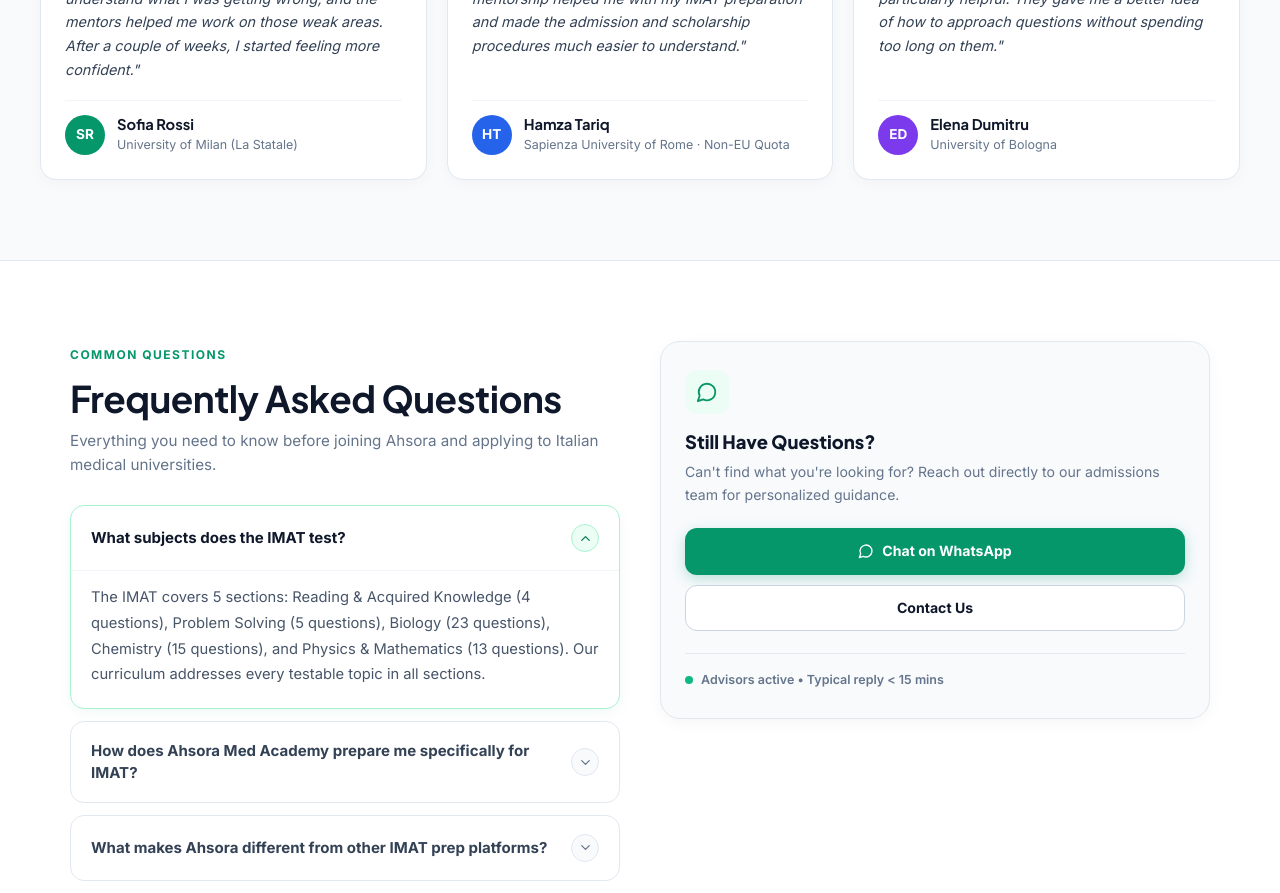
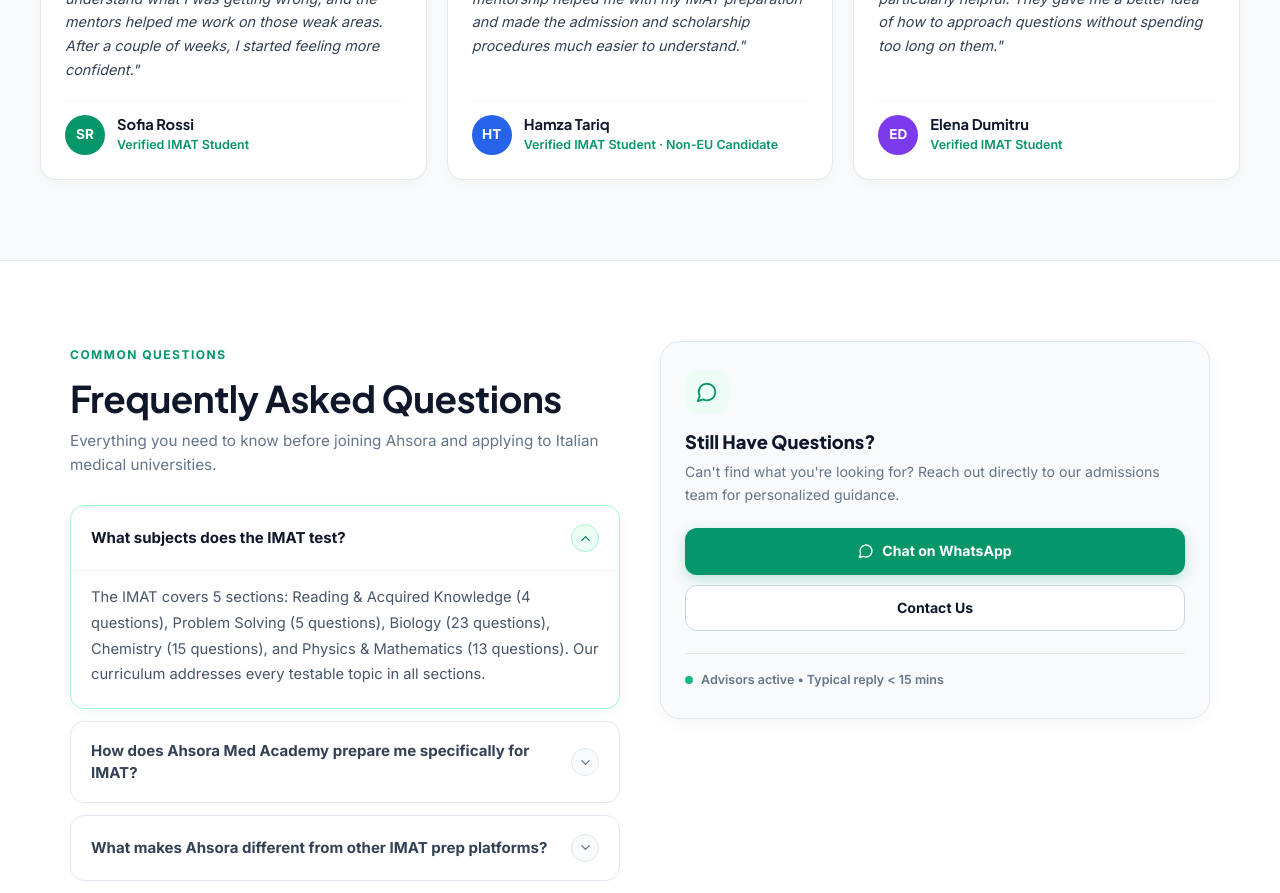
Before and after one commit to ch-muaz-kamboh/Ahsoraa-med-academy, a Next.js app: page / in a window 1280 px wide. Shown: the part 6580-7473 px from the top of the page. Built offline with nearby package versions, Linux system fonts and the light colour scheme; no server answers; the database is empty.

Commit message:
Remove university names from homepage reviews section

```diff
--- a/src/app/HomeContent.tsx
+++ b/src/app/HomeContent.tsx
@@ -2490,7 +2490,7 @@ export default function HomePage() {
             {[
               {
                 name: 'Sofia Rossi',
-                admitted: 'University of Milan (La Statale)',
+                role: 'Verified IMAT Student',
                 score: '71.8/90',
                 rating: 5,
                 quote: 'Organic chemistry, especially reaction mechanisms, was where I struggled the most. The classes and mock tests helped me understand what I was getting wrong, and the mentors helped me work on those weak areas. After a couple of weeks, I started feeling more confident.',
@@ -2499,7 +2499,7 @@ export default function HomePage() {
               },
               {
                 name: 'Hamza Tariq',
-                admitted: 'Sapienza University of Rome · Non-EU Quota',
+                role: 'Verified IMAT Student · Non-EU Candidate',
                 score: '63.2/90',
                 rating: 5,
                 quote: 'As a non-EU student, I found the whole process of applying to medical universities in Italy a bit overwhelming. Ahsora’s MedPath Elite mentorship helped me with my IMAT preparation and made the admission and scholarship procedures much easier to understand.',
@@ -2508,7 +2508,7 @@ export default function HomePage() {
               },
               {
                 name: 'Elena Dumitru',
-                admitted: 'University of Bologna',
+                role: 'Verified IMAT Student',
                 score: '65.0/90',
                 rating: 4,
                 quote: 'I really liked the live classes because I could ask questions whenever something wasn’t clear. The tips for managing time in logical reasoning were particularly helpful. They gave me a better idea of how to approach questions without spending too long on them.',
@@ -2597,8 +2597,8 @@ export default function HomePage() {
                     <h4 style={{ fontSize: '0.92rem', fontWeight: 700, color: '#0F172A', margin: 0 }}>
                       {review.name}
                     </h4>
-                    <p style={{ fontSize: '0.78rem', color: '#64748B', margin: '2px 0 0' }}>
-                      {review.admitted}
+                    <p style={{ fontSize: '0.78rem', color: '#059669', fontWeight: 600, margin: '2px 0 0' }}>
+                      {review.role}
                     </p>
                   </div>
                 </div>
```
